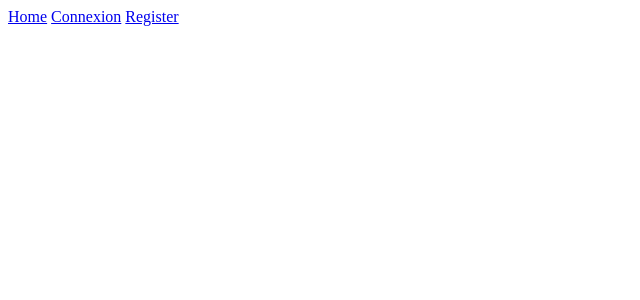
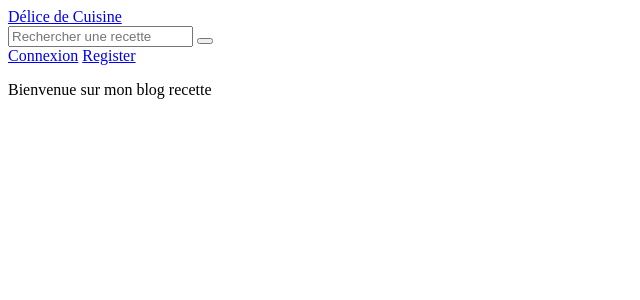
Before and after one commit to RomeoFroger49/DeliceDeCuisine, a Symfony app: template templates/home/index.html.twig in a window 1280 px wide. Shown: the top 300 px of the page, without its empty margins (0-640 px from the left). Run offline with Twig, Linux system fonts and the light colour scheme; the template is opened without the code that fills it, so the values that code supplies are empty; some libraries are stand-ins or nearby versions.

Commit message:
index front modify and add font awesome to project

```diff
--- a/assets/app.js
+++ b/assets/app.js
@@ -10,3 +10,6 @@ import './styles/app.css';
 
 // start the Stimulus application
 import './bootstrap';
+
+require('@fortawesome/fontawesome-free/css/all.min.css');
+require('@fortawesome/fontawesome-free/js/all.js');
--- a/package.json
+++ b/package.json
@@ -3,6 +3,7 @@
         "@babel/core": "^7.17.0",
         "@babel/preset-env": "^7.16.0",
         "@babel/preset-react": "^7.18.6",
+        "@fortawesome/fontawesome-free": "^6.3.0",
         "@hotwired/stimulus": "^3.0.0",
         "@symfony/stimulus-bridge": "^3.2.0",
         "@symfony/webpack-encore": "^4.0.0",
--- a/src/Controller/HomeController.php
+++ b/src/Controller/HomeController.php
@@ -11,8 +11,10 @@ class HomeController extends AbstractController
     #[Route('/', name: 'app_home')]
     public function index(): Response
     {
+        $test = $this->getUser();
+
         return $this->render('home/index.html.twig', [
-            'controller_name' => 'HomeController',
+            'user' => $test,
         ]);
     }
 }
--- a/src/Entity/User.php
+++ b/src/Entity/User.php
@@ -35,6 +35,10 @@ class User implements UserInterface, PasswordAuthenticatedUserInterface
     #[ORM\Column(length: 255)]
     private ?string $Username = null;
 
+    public function __toString(): string
+    {
+        return (string) $this->getUsername();
+    }
     public function getId(): ?int
     {
         return $this->id;
--- a/templates/home/index.html.twig
+++ b/templates/home/index.html.twig
@@ -3,12 +3,41 @@
 {% block title %}Home{% endblock %}
 
 {% block body %}
-    <body class="bg-gray-900 ">
-        <div class="navbar-brand ">
-            <a href="{{ path('app_home') }}">Home</a>
-            <a href="{{ path('app_login') }}">Connexion</a>
-            <a href="{{ path('app_register') }}">Register</a>
-        </div>
+    <body class="bg-gray-300 h-screen font-semibold ">
+        <header class="sticky top-0 z-50">
+            <div class="w-full flex justify-between py-3 bg-gray-800">
+                <div class="w-1/3 text-green-700 px-3">
+                    <a class="px-3" href="#">Délice de Cuisine</a>
+                </div>
+                <div class="bg-white  border-2 border-white rounded">
+                    <form action="" method="GET">
+                        <label class="p-1 font-light">
+                            <input type="text" placeholder="Rechercher une recette">
+                        </label>
+                        <button class="px-1"><i class="fa fa-magnifying-glass"></i></button>
+                    </form>
+                </div>
+                <div class="w-1/3 flex justify-end text-green-700 px-3">
+                    {% if not is_granted('ROLE_USER')%}
+                        <a class="px-3" href="{{ path('app_login') }}">Connexion</a>
+                        <a class="px-3" href="{{ path('app_register') }}">Register</a>
+                    {% else %}
+                        <a class="px-3" href="#">{{ user }}</a>
+                        <a class="px-3" href="{{ path('app_logout') }}">Deconnexion</a>
+                    {% endif %}
+                </div>
+            </div>
+        </header>
+
+        <main class="h-full">
+            <section class="relative h-1/4 flex align-middle">
+                <p class="m-auto text-3xl text-green-700">Bienvenue sur mon blog recette {{ user }}</p>
+            </section>
+
+            <section>
+
+            </section>
+        </main>
     </body>
 
 {% endblock %}
```
Also changed, not shown: package-lock.json.
